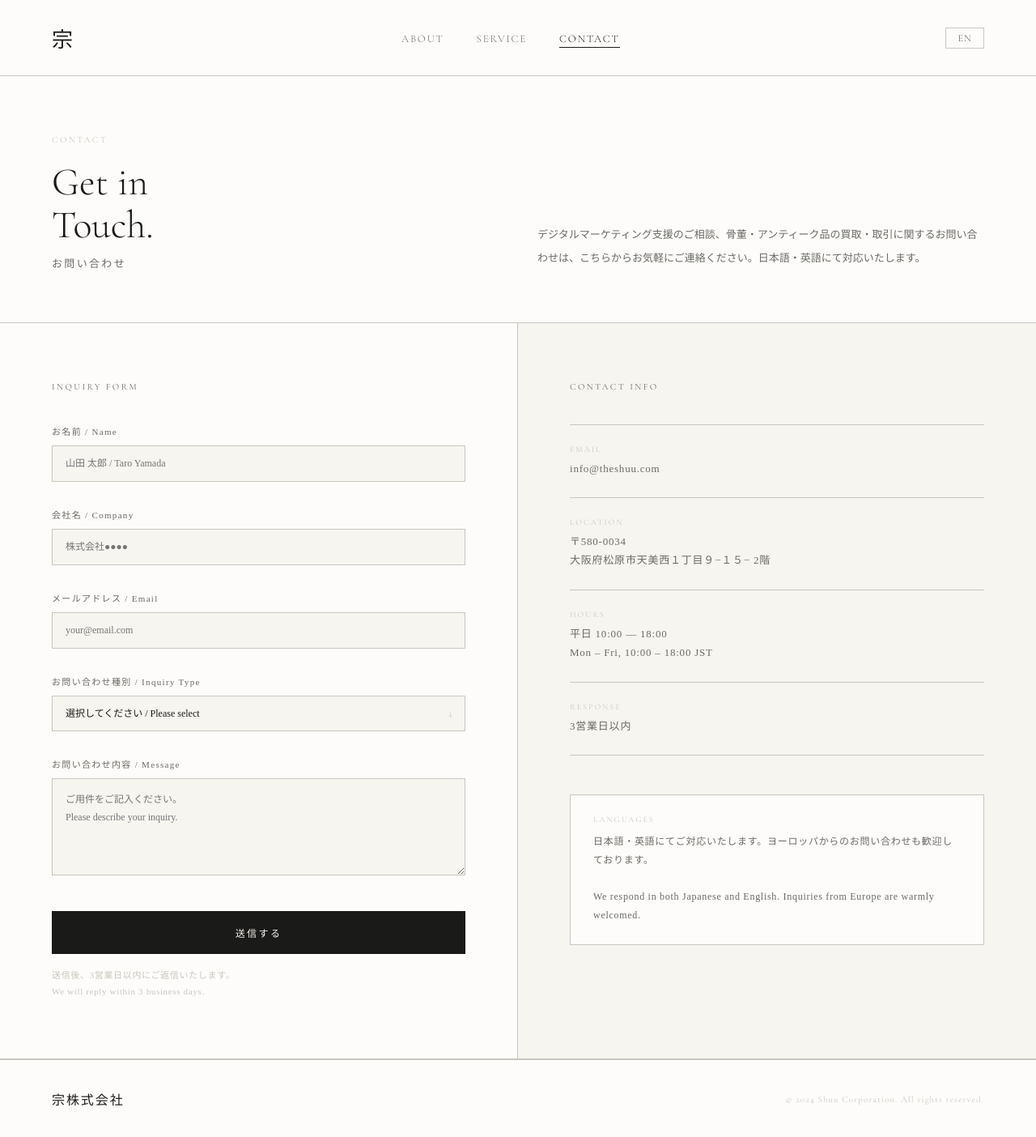
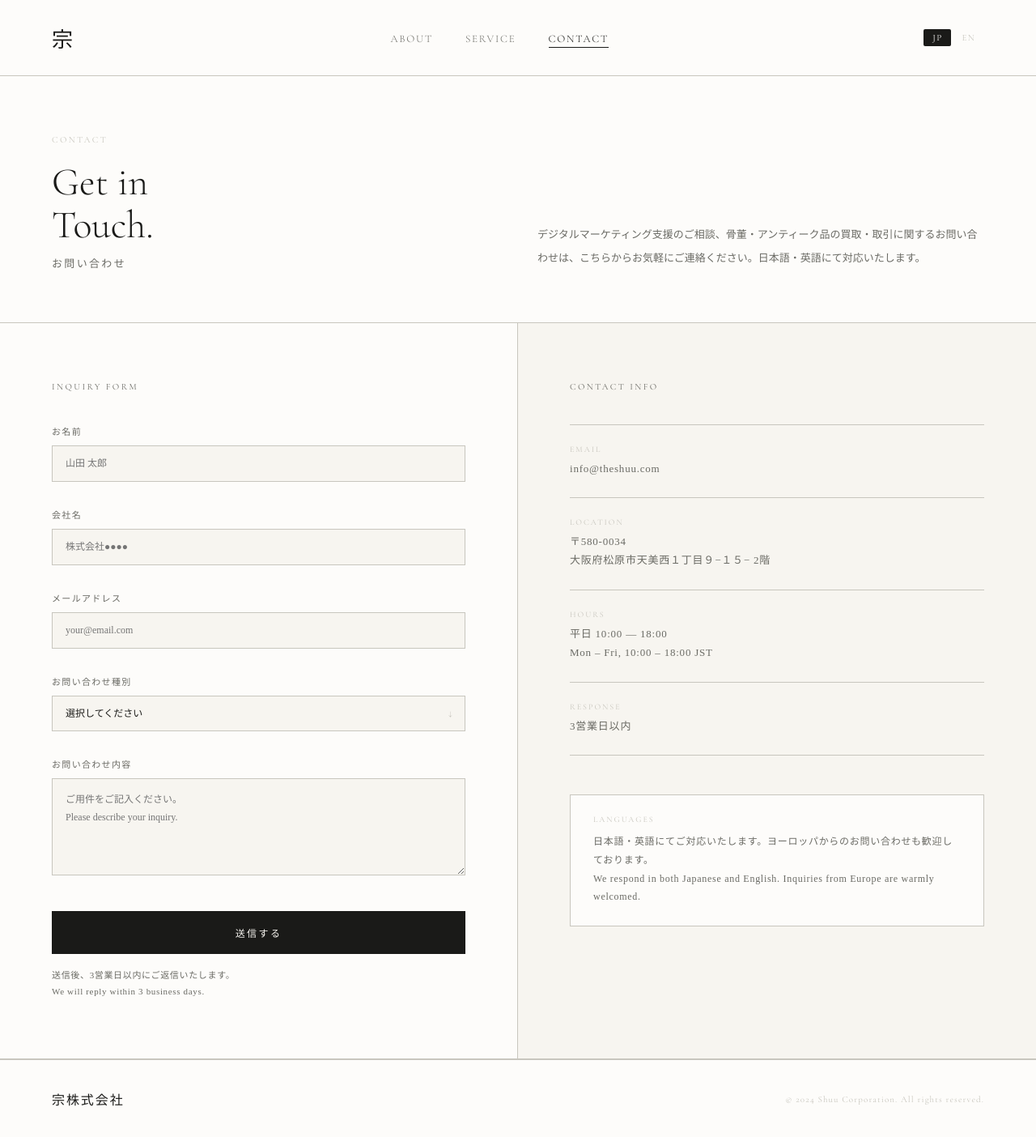
Before and after one commit to chimneyboy1/Shuu, a React (Vite) app: page /contact in a window 1280 px wide. Shown: the whole page at 81% size. Built offline with nearby package versions, Linux system fonts and the light colour scheme.

Commit message:
lang toggle design change

```diff
--- a/src/components/Header.tsx
+++ b/src/components/Header.tsx
@@ -28,7 +28,8 @@ export default function Header() {
         </li>
       </ul>
       <button className="shuu-nav-lang" type="button" onClick={toggleLang}>
-        {lang === "ja" ? "EN" : "JP"}
+        <span className={`shuu-nav-lang-item${lang === "ja" ? " active" : ""}`}>JP</span>
+        <span className={`shuu-nav-lang-item${lang === "en" ? " active" : ""}`}>EN</span>
       </button>
       <button
         className={`shuu-hamburger${open ? " active" : ""}`}
--- a/src/pages/Contact.tsx
+++ b/src/pages/Contact.tsx
@@ -1,19 +1,102 @@
 import { useState } from "react";
 import Footer from "../components/Footer";
+import { useLang } from "../context/LangContext";
 import { usePageTitle } from "../hooks/usePageTitle";
 
 const FORMSPREE_ID = "YOUR_FORM_ID"; // ← FormspreeのフォームIDに置き換える
 
+const content = {
+  ja: {
+    eyebrow: "Contact",
+    title: ["Get in", "Touch."],
+    titleJp: "お問い合わせ",
+    lead: "デジタルマーケティング支援のご相談、骨董・アンティーク品の買取・取引に関するお問い合わせは、こちらからお気軽にご連絡ください。日本語・英語にて対応いたします。",
+    formLabel: "Inquiry Form",
+    fieldName: "お名前",
+    fieldNamePh: "山田 太郎",
+    fieldCompany: "会社名",
+    fieldCompanyPh: "株式会社●●●●",
+    fieldEmail: "メールアドレス",
+    fieldType: "お問い合わせ種別",
+    selectDefault: "選択してください",
+    selectOptions: [
+      "デジタルマーケティング支援について",
+      "骨董・アンティーク品の買取について",
+      "骨董・アンティーク品の購入について",
+      "パートナーシップについて",
+      "その他",
+    ],
+    fieldMessage: "お問い合わせ内容",
+    messagePh: "ご用件をご記入ください。\nPlease describe your inquiry.",
+    submit: "送信する",
+    sending: "送信中…",
+    note: "送信後、3営業日以内にご返信いたします。\nWe will reply within 3 business days.",
+    successTitle: "お問い合わせを受け付けました。",
+    successBody: "3営業日以内にご返信いたします。",
+    errorMsg: "送信に失敗しました。時間をおいて再度お試しください。",
+    infoLabel: "Contact Info",
+    items: [
+      { label: "Email", value: "info@theshuu.com" },
+      { label: "Location", value: "〒580-0034\n大阪府松原市天美西１丁目９−１５− 2階" },
+      { label: "Hours", value: "平日 10:00 — 18:00\nMon – Fri, 10:00 – 18:00 JST" },
+      { label: "Response", value: "3営業日以内" },
+    ],
+    langNoteLabel: "Languages",
+    langNote: "日本語・英語にてご対応いたします。ヨーロッパからのお問い合わせも歓迎しております。\n\nWe respond in both Japanese and English. Inquiries from Europe are warmly welcomed.",
+  },
+  en: {
+    eyebrow: "Contact",
+    title: ["Get in", "Touch."],
+    titleJp: "Inquiries",
+    lead: "For inquiries about digital marketing support, or purchasing and selling antiques and collectibles, please feel free to reach out. We respond in both Japanese and English.",
+    formLabel: "Inquiry Form",
+    fieldName: "Name",
+    fieldNamePh: "Taro Yamada",
+    fieldCompany: "Company",
+    fieldCompanyPh: "Company Name",
+    fieldEmail: "Email Address",
+    fieldType: "Inquiry Type",
+    selectDefault: "Please select",
+    selectOptions: [
+      "Digital Marketing Support",
+      "Selling Antiques & Collectibles",
+      "Purchasing Antiques & Collectibles",
+      "Partnership",
+      "Other",
+    ],
+    fieldMessage: "Message",
+    messagePh: "Please describe your inquiry.",
+    submit: "Send",
+    sending: "Sending…",
+    note: "We will reply within 3 business days.",
+    successTitle: "Thank you for your inquiry.",
+    successBody: "We will reply within 3 business days.",
+    errorMsg: "Something went wrong. Please try again later.",
+    infoLabel: "Contact Info",
+    items: [
+      { label: "Email", value: "info@theshuu.com" },
+      { label: "Location", value: "1-9-15-2F Tamaminishi\nMatsubara, Osaka 580-0034, Japan" },
+      { label: "Hours", value: "Mon – Fri, 10:00 – 18:00 JST" },
+      { label: "Response", value: "Within 3 business days" },
+    ],
+    langNoteLabel: "Languages",
+    langNote: "We respond in both Japanese and English. Inquiries from Europe are warmly welcomed.",
+  },
+};
+
 type Status = "idle" | "sending" | "success" | "error";
 
 export default function Contact() {
+  const { lang } = useLang();
+  const t = content[lang];
+  usePageTitle(lang === "ja" ? "お問い合わせ" : "Contact");
+
   const [name, setName] = useState("");
   const [company, setCompany] = useState("");
   const [email, setEmail] = useState("");
   const [type, setType] = useState("");
   const [message, setMessage] = useState("");
   const [status, setStatus] = useState<Status>("idle");
-  usePageTitle("お問い合わせ / Contact");
 
   const handleSubmit = async (e: React.FormEvent<HTMLFormElement>) => {
     e.preventDefault();
@@ -26,11 +109,7 @@ export default function Contact() {
       });
       if (res.ok) {
         setStatus("success");
-        setName("");
-        setCompany("");
-        setEmail("");
-        setType("");
-        setMessage("");
+        setName(""); setCompany(""); setEmail(""); setType(""); setMessage("");
       } else {
         setStatus("error");
       }
@@ -43,155 +122,90 @@ export default function Contact() {
     <div className="page">
       <div className="shuu-page-header">
         <div>
-          <p className="shuu-page-eyebrow">Contact</p>
+          <p className="shuu-page-eyebrow">{t.eyebrow}</p>
           <h1 className="shuu-page-title">
-            Get in
+            {t.title[0]}
             <br />
-            Touch.
+            {t.title[1]}
           </h1>
-          <p className="shuu-page-title-jp">お問い合わせ</p>
+          <p className="shuu-page-title-jp">{t.titleJp}</p>
         </div>
-        <p className="shuu-page-lead">
-          デジタルマーケティング支援のご相談、骨董・アンティーク品の買取・取引に関するお問い合わせは、こちらからお気軽にご連絡ください。日本語・英語にて対応いたします。
-        </p>
+        <p className="shuu-page-lead">{t.lead}</p>
       </div>
       <div className="shuu-contact-body">
         <div className="shuu-form-area">
-          <p className="shuu-section-label">Inquiry Form</p>
-
+          <p className="shuu-section-label">{t.formLabel}</p>
           {status === "success" ? (
             <div className="shuu-form-success">
-              <p>お問い合わせを受け付けました。</p>
-              <p>3営業日以内にご返信いたします。</p>
+              <p>{t.successTitle}</p>
+              <p>{t.successBody}</p>
             </div>
           ) : (
             <form onSubmit={handleSubmit}>
               <div className="shuu-field">
-                <div className="shuu-field-label">
-                  <span>お名前 / Name</span>
-                </div>
-                <input
-                  className="shuu-input"
-                  type="text"
-                  placeholder="山田 太郎 / Taro Yamada"
-                  value={name}
-                  onChange={(e) => setName(e.target.value)}
-                  required
-                />
+                <div className="shuu-field-label"><span>{t.fieldName}</span></div>
+                <input className="shuu-input" type="text" placeholder={t.fieldNamePh}
+                  value={name} onChange={(e) => setName(e.target.value)} required />
               </div>
               <div className="shuu-field">
-                <div className="shuu-field-label">
-                  <span>会社名 / Company</span>
-                </div>
-                <input
-                  className="shuu-input"
-                  type="text"
-                  placeholder="株式会社●●●●"
-                  value={company}
-                  onChange={(e) => setCompany(e.target.value)}
-                />
+                <div className="shuu-field-label"><span>{t.fieldCompany}</span></div>
+                <input className="shuu-input" type="text" placeholder={t.fieldCompanyPh}
+                  value={company} onChange={(e) => setCompany(e.target.value)} />
               </div>
               <div className="shuu-field">
-                <div className="shuu-field-label">
-                  <span>メールアドレス / Email</span>
-                </div>
-                <input
-                  className="shuu-input"
-                  type="email"
-                  placeholder="your@email.com"
-                  value={email}
-                  onChange={(e) => setEmail(e.target.value)}
-                  required
-                />
+                <div className="shuu-field-label"><span>{t.fieldEmail}</span></div>
+                <input className="shuu-input" type="email" placeholder="your@email.com"
+                  value={email} onChange={(e) => setEmail(e.target.value)} required />
               </div>
               <div className="shuu-field">
-                <div className="shuu-field-label">
-                  <span>お問い合わせ種別 / Inquiry Type</span>
-                </div>
+                <div className="shuu-field-label"><span>{t.fieldType}</span></div>
                 <div className="shuu-select-wrap">
-                  <select
-                    className="shuu-select"
-                    value={type}
-                    onChange={(e) => setType(e.target.value)}
-                    required
-                  >
-                    <option value="">選択してください / Please select</option>
-                    <option>デジタルマーケティング支援について</option>
-                    <option>骨董・アンティーク品の買取について</option>
-                    <option>骨董・アンティーク品の購入について</option>
-                    <option>パートナーシップについて</option>
-                    <option>その他 / Other</option>
+                  <select className="shuu-select" value={type}
+                    onChange={(e) => setType(e.target.value)} required>
+                    <option value="">{t.selectDefault}</option>
+                    {t.selectOptions.map((opt) => <option key={opt}>{opt}</option>)}
                   </select>
                 </div>
               </div>
               <div className="shuu-field">
-                <div className="shuu-field-label">
-                  <span>お問い合わせ内容 / Message</span>
-                </div>
-                <textarea
-                  className="shuu-textarea"
-                  placeholder={"ご用件をご記入ください。\nPlease describe your inquiry."}
-                  value={message}
-                  onChange={(e) => setMessage(e.target.value)}
-                  required
-                />
+                <div className="shuu-field-label"><span>{t.fieldMessage}</span></div>
+                <textarea className="shuu-textarea" placeholder={t.messagePh}
+                  value={message} onChange={(e) => setMessage(e.target.value)} required />
               </div>
               {status === "error" && (
-                <p className="shuu-form-error">
-                  送信に失敗しました。時間をおいて再度お試しください。
-                </p>
+                <p className="shuu-form-error">{t.errorMsg}</p>
               )}
-              <button
-                className="shuu-submit"
-                type="submit"
-                disabled={status === "sending"}
-              >
-                {status === "sending" ? "送信中…" : "送信する"}
+              <button className="shuu-submit" type="submit" disabled={status === "sending"}>
+                {status === "sending" ? t.sending : t.submit}
               </button>
               <p className="shuu-form-note">
-                送信後、3営業日以内にご返信いたします。
-                <br />
-                We will reply within 3 business days.
+                {t.note.split("\n").map((line, i, arr) => (
+                  <span key={i}>{line}{i < arr.length - 1 && <br />}</span>
+                ))}
               </p>
             </form>
           )}
         </div>
         <div className="shuu-info-area">
-          <p className="shuu-section-label">Contact Info</p>
+          <p className="shuu-section-label">{t.infoLabel}</p>
           <div className="shuu-contact-items">
-            <div className="shuu-contact-item">
-              <span className="shuu-contact-item-label">Email</span>
-              <span className="shuu-contact-item-val">info@theshuu.com</span>
-            </div>
-            <div className="shuu-contact-item">
-              <span className="shuu-contact-item-label">Location</span>
-              <span className="shuu-contact-item-val">
-                〒580-0034
-                <br />
-                大阪府松原市天美西１丁目９−１５− 2階
-              </span>
-            </div>
-            <div className="shuu-contact-item">
-              <span className="shuu-contact-item-label">Hours</span>
-              <span className="shuu-contact-item-val">
-                平日 10:00 — 18:00
-                <br />
-                Mon – Fri, 10:00 – 18:00 JST
-              </span>
-            </div>
-            <div className="shuu-contact-item">
-              <span className="shuu-contact-item-label">Response</span>
-              <span className="shuu-contact-item-val">3営業日以内</span>
-            </div>
+            {t.items.map((item) => (
+              <div className="shuu-contact-item" key={item.label}>
+                <span className="shuu-contact-item-label">{item.label}</span>
+                <span className="shuu-contact-item-val">
+                  {item.value.split("\n").map((line, i, arr) => (
+                    <span key={i}>{line}{i < arr.length - 1 && <br />}</span>
+                  ))}
+                </span>
+              </div>
+            ))}
           </div>
           <div className="shuu-lang-note">
-            <p className="shuu-lang-note-label">Languages</p>
+            <p className="shuu-lang-note-label">{t.langNoteLabel}</p>
             <p className="shuu-lang-note-text">
-              日本語・英語にてご対応いたします。ヨーロッパからのお問い合わせも歓迎しております。
-              <br />
-              <br />
-              We respond in both Japanese and English. Inquiries from Europe are
-              warmly welcomed.
+              {t.langNote.split("\n").map((line, i) =>
+                line === "" ? <br key={i} /> : <span key={i}>{line}</span>
+              )}
             </p>
           </div>
         </div>
```
Also changed, not shown: src/styles.css, 2 other files (tests, documents, lock files or other folders).
